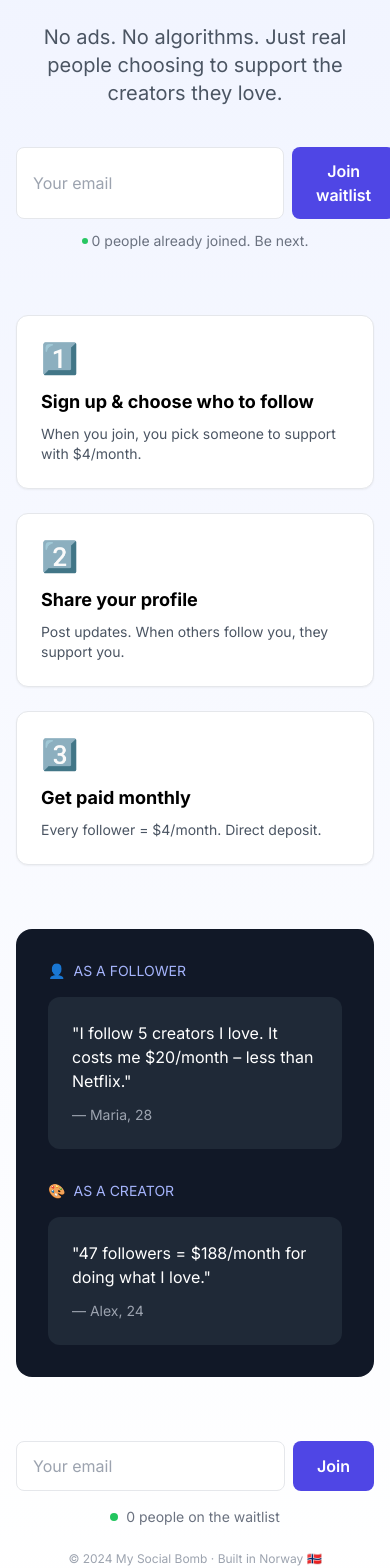
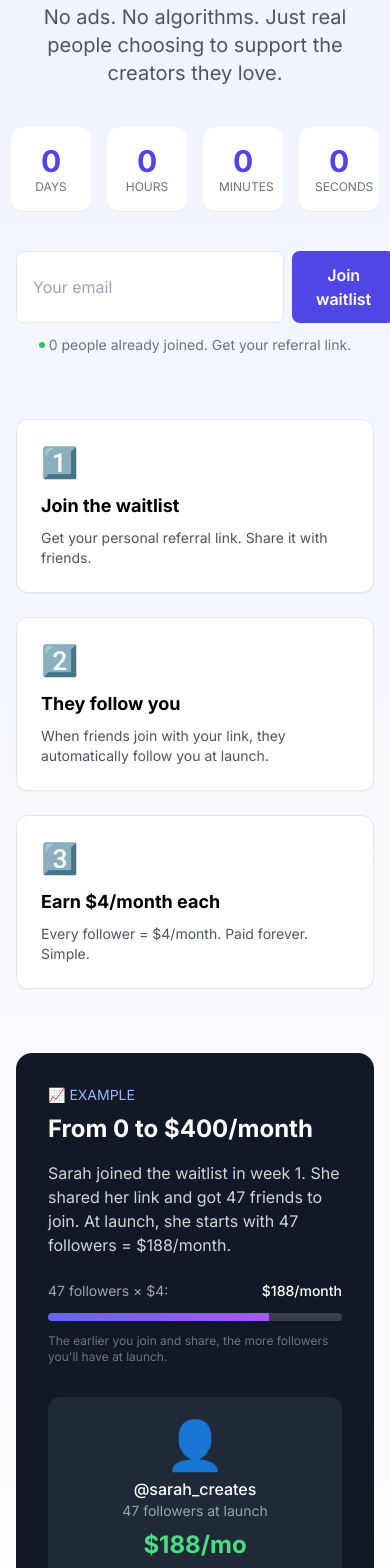
Before and after one commit to u0244058028-beep/Soscial, a Next.js app: page / in a window 390 px wide. Shown: the part 421-1989 px from the top of the page. Built offline with nearby package versions, Linux system fonts and the light colour scheme; no server answers; the database is empty.

Commit message:
Update page.tsx

```diff
--- a/app/page.tsx
+++ b/app/page.tsx
@@ -11,8 +11,19 @@ export default function Home() {
   const [count, setCount] = useState(0)
   const [loading, setLoading] = useState(false)
   const [error, setError] = useState('')
+  const [userId, setUserId] = useState<string | null>(null)
+  const [inviteLink, setInviteLink] = useState('')
+  const [referrals, setReferrals] = useState(0)
+  const [estimatedEarnings, setEstimatedEarnings] = useState(0)
+  const [timeLeft, setTimeLeft] = useState({
+    days: 0,
+    hours: 0,
+    minutes: 0,
+    seconds: 0
+  })
 
   const supabase = createClient()
+  const LAUNCH_DATE = new Date('2025-04-01T10:00:00Z') // 1. april 2025 kl 10:00 UTC
 
   // Hent LIVE telling fra databasen
   useEffect(() => {
@@ -27,10 +38,62 @@ export default function Home() {
     }
 
     getLiveCount()
-
-    // Oppdater hvert 30. sekund (føles live)
     const interval = setInterval(getLiveCount, 30000)
     return () => clearInterval(interval)
+  }, [supabase])
+
+  // Countdown timer
+  useEffect(() => {
+    const timer = setInterval(() => {
+      const now = new Date().getTime()
+      const distance = LAUNCH_DATE.getTime() - now
+
+      if (distance < 0) {
+        clearInterval(timer)
+        setTimeLeft({ days: 0, hours: 0, minutes: 0, seconds: 0 })
+      } else {
+        setTimeLeft({
+          days: Math.floor(distance / (1000 * 60 * 60 * 24)),
+          hours: Math.floor((distance % (1000 * 60 * 60 * 24)) / (1000 * 60 * 60)),
+          minutes: Math.floor((distance % (1000 * 60 * 60)) / (1000 * 60)),
+          seconds: Math.floor((distance % (1000 * 60)) / 1000)
+        })
+      }
+    }, 1000)
+
+    return () => clearInterval(timer)
+  }, [])
+
+  // Sjekk om bruker er logget inn (har vervingslenke)
+  useEffect(() => {
+    const checkUser = async () => {
+      const { data: { user } } = await supabase.auth.getUser()
+      if (user) {
+        setUserId(user.id)
+
+        // Hent brukerens invite code
+        const { data: profile } = await supabase
+          .from('profiles')
+          .select('invite_code, username')
+          .eq('id', user.id)
+          .single()
+
+        if (profile) {
+          setInviteLink(`https://mysocialbomb.com/signup?ref=${profile.invite_code}`)
+
+          // Hent antall vervinger
+          const { count: referralCount } = await supabase
+            .from('waitlist')
+            .select('*', { count: 'exact', head: true })
+            .eq('referred_by', profile.invite_code)
+
+          setReferrals(referralCount || 0)
+          setEstimatedEarnings((referralCount || 0) * 4) // $4 per følger ved launch
+        }
+      }
+    }
+
+    checkUser()
   }, [supabase])
 
   const handleSubmit = async (e: React.FormEvent) => {
@@ -38,20 +101,26 @@ export default function Home() {
     setLoading(true)
     setError('')
 
-    // Valider epost
     if (!email.includes('@') || !email.includes('.')) {
       setError('Please enter a valid email')
       setLoading(false)
       return
     }
 
+    // Generer referral code
+    const referralCode = Math.random().toString(36).substring(2, 10)
+
     // Lagre i Supabase
-    const { error: insertError } = await supabase
+    const { data, error: insertError } = await supabase
       .from('waitlist')
       .insert([{
         email,
-        signed_up_at: new Date().toISOString()
+        signed_up_at: new Date().toISOString(),
+        referral_code: referralCode,
+        referred_by: new URLSearchParams(window.location.search).get('ref') || null
       }])
+      .select()
+      .single()
 
     if (insertError) {
       if (insertError.message.includes('duplicate')) {
@@ -61,9 +130,23 @@ export default function Home() {
       }
       setLoading(false)
     } else {
+      // Send bekreftelsesepost med referral link
+      try {
+        await fetch('/api/send-confirmation', {
+          method: 'POST',
+          headers: { 'Content-Type': 'application/json' },
+          body: JSON.stringify({
+            email,
+            position: data.id,
+            referralLink: `https://mysocialbomb.com/signup?ref=${referralCode}`
+          })
+        })
+      } catch (err) {
+        console.error('Failed to send email:', err)
+      }
+
       setSubmitted(true)
       setLoading(false)
-      // Oppdater telleren umiddelbart
       setCount(prev => prev + 1)
     }
   }
@@ -90,10 +173,10 @@ export default function Home() {
           </div>
         </div>
 
-        {/* Hero */}
+        {/* Hero med COUNTDOWN */}
         <div className="text-center mb-16">
           <div className="inline-block bg-indigo-100 text-indigo-800 text-sm px-4 py-2 rounded-full mb-6">
-            ⚡️ The first social platform where followers pay you
+            ⚡️ Launching April 1st, 2025
           </div>
 
           <h1 className="text-5xl font-bold text-gray-900 mb-6">
@@ -106,6 +189,26 @@ export default function Home() {
           <p className="text-xl text-gray-600 max-w-2xl mx-auto mb-10">
             No ads. No algorithms. Just real people choosing to support the creators they love.
           </p>
+
+          {/* COUNTDOWN */}
+          <div className="flex justify-center gap-4 mb-10">
+            <div className="bg-white p-4 rounded-xl shadow-sm min-w-[80px]">
+              <div className="text-3xl font-bold text-indigo-600">{timeLeft.days}</div>
+              <div className="text-xs text-gray-500">DAYS</div>
+            </div>
+            <div className="bg-white p-4 rounded-xl shadow-sm min-w-[80px]">
+              <div className="text-3xl font-bold text-indigo-600">{timeLeft.hours}</div>
+              <div className="text-xs text-gray-500">HOURS</div>
+            </div>
+            <div className="bg-white p-4 rounded-xl shadow-sm min-w-[80px]">
+              <div className="text-3xl font-bold text-indigo-600">{timeLeft.minutes}</div>
+              <div className="text-xs text-gray-500">MINUTES</div>
+            </div>
+            <div className="bg-white p-4 rounded-xl shadow-sm min-w-[80px]">
+              <div className="text-3xl font-bold text-indigo-600">{timeLeft.seconds}</div>
+              <div className="text-xs text-gray-500">SECONDS</div>
+            </div>
+          </div>
 
           {/* Epost-signup */}
           {!submitted ? (
@@ -135,97 +238,144 @@ export default function Home() {
 
               <p className="text-sm text-gray-500 mt-3 flex items-center justify-center gap-1">
                 <span className="w-1.5 h-1.5 bg-green-500 rounded-full animate-pulse"></span>
-                {count.toLocaleString()} people already joined. Be next.
+                {count.toLocaleString()} people already joined. Get your referral link.
               </p>
             </div>
           ) : (
             <div className="bg-green-50 p-6 rounded-xl max-w-md mx-auto">
               <div className="text-4xl mb-2">🎉</div>
               <p className="text-green-800 font-medium">You're #{count.toLocaleString()} on the list!</p>
-              <p className="text-sm text-green-600 mt-1">We'll email you at launch.</p>
+              <p className="text-sm text-green-600 mt-1">Check your email for your personal referral link.</p>
             </div>
           )}
         </div>
+
+        {/* REFERRAL DASHBOARD (vises kun når logget inn) */}
+        {userId && (
+          <div className="bg-gradient-to-r from-indigo-600 to-purple-600 rounded-2xl p-8 mb-16 text-white">
+            <h2 className="text-2xl font-bold mb-4">💣 Your Referral Dashboard</h2>
+
+            <div className="grid md:grid-cols-3 gap-6 mb-6">
+              <div className="bg-white/10 backdrop-blur p-6 rounded-xl">
+                <div className="text-sm opacity-80 mb-1">Your referrals</div>
+                <div className="text-3xl font-bold">{referrals}</div>
+              </div>
+              <div className="bg-white/10 backdrop-blur p-6 rounded-xl">
+                <div className="text-sm opacity-80 mb-1">Estimated earnings at launch</div>
+                <div className="text-3xl font-bold">${estimatedEarnings}/month</div>
+              </div>
+              <div className="bg-white/10 backdrop-blur p-6 rounded-xl">
+                <div className="text-sm opacity-80 mb-1">Waitlist position</div>
+                <div className="text-3xl font-bold">#{count - referrals + 1}</div>
+              </div>
+            </div>
+
+            <div className="bg-white/10 backdrop-blur p-6 rounded-xl">
+              <p className="text-sm opacity-80 mb-2">Your personal referral link:</p>
+              <div className="flex gap-2">
+                <input
+                  type="text"
+                  value={inviteLink}
+                  readOnly
+                  className="flex-1 px-4 py-3 rounded-lg text-gray-900 bg-white"
+                />
+                <button
+                  onClick={() => {
+                    navigator.clipboard.writeText(inviteLink)
+                    alert('Copied!')
+                  }}
+                  className="bg-white text-indigo-600 px-6 py-3 rounded-lg font-semibold hover:bg-gray-100"
+                >
+                  Copy
+                </button>
+              </div>
+              <p className="text-sm opacity-80 mt-3">
+                ⚡️ For each friend who joins, you move up the waitlist and earn $4/month after launch!
+              </p>
+            </div>
+          </div>
+        )}
 
         {/* Hvordan det fungerer */}
         <div className="grid md:grid-cols-3 gap-6 mb-16">
           <div className="bg-white p-6 rounded-xl shadow-sm border">
             <div className="text-3xl mb-3">1️⃣</div>
-            <h3 className="font-bold text-lg mb-2">Sign up & choose who to follow</h3>
+            <h3 className="font-bold text-lg mb-2">Join the waitlist</h3>
             <p className="text-gray-600 text-sm">
-              When you join, you pick someone to support with $4/month.
+              Get your personal referral link. Share it with friends.
             </p>
           </div>
           <div className="bg-white p-6 rounded-xl shadow-sm border">
             <div className="text-3xl mb-3">2️⃣</div>
-            <h3 className="font-bold text-lg mb-2">Share your profile</h3>
+            <h3 className="font-bold text-lg mb-2">They follow you</h3>
             <p className="text-gray-600 text-sm">
-              Post updates. When others follow you, they support you.
+              When friends join with your link, they automatically follow you at launch.
             </p>
           </div>
           <div className="bg-white p-6 rounded-xl shadow-sm border">
             <div className="text-3xl mb-3">3️⃣</div>
-            <h3 className="font-bold text-lg mb-2">Get paid monthly</h3>
+            <h3 className="font-bold text-lg mb-2">Earn $4/month each</h3>
             <p className="text-gray-600 text-sm">
-              Every follower = $4/month. Direct deposit.
+              Every follower = $4/month. Paid forever. Simple.
             </p>
           </div>
         </div>
 
-        {/* Eksempel - to sider */}
+        {/* Eksempel - viser potensial */}
         <div className="bg-gray-900 text-white rounded-2xl p-8 mb-16">
-          <div className="grid md:grid-cols-2 gap-8">
+          <div className="grid md:grid-cols-2 gap-8 items-center">
             <div>
-              <div className="flex items-center gap-2 text-indigo-300 text-sm mb-4">
-                <span>👤</span> AS A FOLLOWER
-              </div>
-              <div className="bg-gray-800 p-6 rounded-xl">
-                <p className="mb-3">"I follow 5 creators I love. It costs me $20/month – less than Netflix."</p>
-                <p className="text-sm text-gray-400">— Maria, 28</p>
+              <div className="text-indigo-300 text-sm mb-2">📈 EXAMPLE</div>
+              <h3 className="text-2xl font-bold mb-4">From 0 to $400/month</h3>
+              <p className="text-gray-300 mb-6">
+                Sarah joined the waitlist in week 1. She shared her link and got 47 friends to join.
+                At launch, she starts with 47 followers = $188/month.
+              </p>
+              <div className="space-y-3">
+                <div className="flex justify-between text-sm">
+                  <span className="text-gray-400">47 followers × $4:</span>
+                  <span className="font-medium">$188/month</span>
+                </div>
+                <div className="h-2 bg-gray-700 rounded-full overflow-hidden">
+                  <div className="h-full w-3/4 bg-gradient-to-r from-indigo-500 to-purple-500"></div>
+                </div>
+                <p className="text-xs text-gray-500">
+                  The earlier you join and share, the more followers you'll have at launch.
+                </p>
               </div>
             </div>
-            <div>
-              <div className="flex items-center gap-2 text-indigo-300 text-sm mb-4">
-                <span>🎨</span> AS A CREATOR
-              </div>
-              <div className="bg-gray-800 p-6 rounded-xl">
-                <p className="mb-3">"47 followers = $188/month for doing what I love."</p>
-                <p className="text-sm text-gray-400">— Alex, 24</p>
-              </div>
+            <div className="bg-gray-800 p-6 rounded-xl text-center">
+              <div className="text-5xl mb-2">👤</div>
+              <div className="font-medium">@sarah_creates</div>
+              <div className="text-sm text-gray-400">47 followers at launch</div>
+              <div className="text-2xl font-bold text-green-400 mt-2">$188/mo</div>
             </div>
           </div>
         </div>
 
-        {/* Footer med epost */}
+        {/* Login-knapp for å se dashboard */}
+        {!userId && (
+          <div className="text-center mb-12">
+            <p className="text-gray-600 mb-3">Already on the waitlist?</p>
+            <Link
+              href="/login"
+              className="bg-white text-indigo-600 px-6 py-3 rounded-lg font-semibold border border-indigo-200 hover:bg-indigo-50"
+            >
+              Log in to see your referrals →
+            </Link>
+          </div>
+        )}
+
+        {/* Footer */}
         <div className="text-center">
-          {!submitted ? (
-            <form onSubmit={handleSubmit} className="max-w-md mx-auto flex gap-2">
-              <input
-                type="email"
-                placeholder="Your email"
-                value={email}
-                onChange={(e) => setEmail(e.target.value)}
-                required
-                className="flex-1 px-4 py-3 border rounded-lg"
-              />
-              <button className="bg-indigo-600 text-white px-6 py-3 rounded-lg font-semibold">
-                Join
-              </button>
-            </form>
-          ) : (
-            <p className="text-green-600">✓ You're #{count.toLocaleString()}! We'll email you.</p>
-          )}
-
-          {/* LIVE teller i footer også */}
-          <div className="flex items-center justify-center gap-2 mt-4 text-sm text-gray-500">
+          <div className="flex items-center justify-center gap-2 text-sm text-gray-500">
             <span className="relative flex h-2 w-2">
               <span className="animate-ping absolute inline-flex h-full w-full rounded-full bg-green-400 opacity-75"></span>
               <span className="relative inline-flex rounded-full h-2 w-2 bg-green-500"></span>
             </span>
-            {count.toLocaleString()} people on the waitlist
+            {count.toLocaleString()} people on the waitlist · Launching April 1st
           </div>
-
-          <p className="text-xs text-gray-400 mt-6">© 2024 My Social Bomb · Built in Norway 🇳🇴</p>
+          <p className="text-xs text-gray-400 mt-6">© 2025 My Social Bomb · Built in Norway 🇳🇴</p>
         </div>
       </div>
     </main>
```
